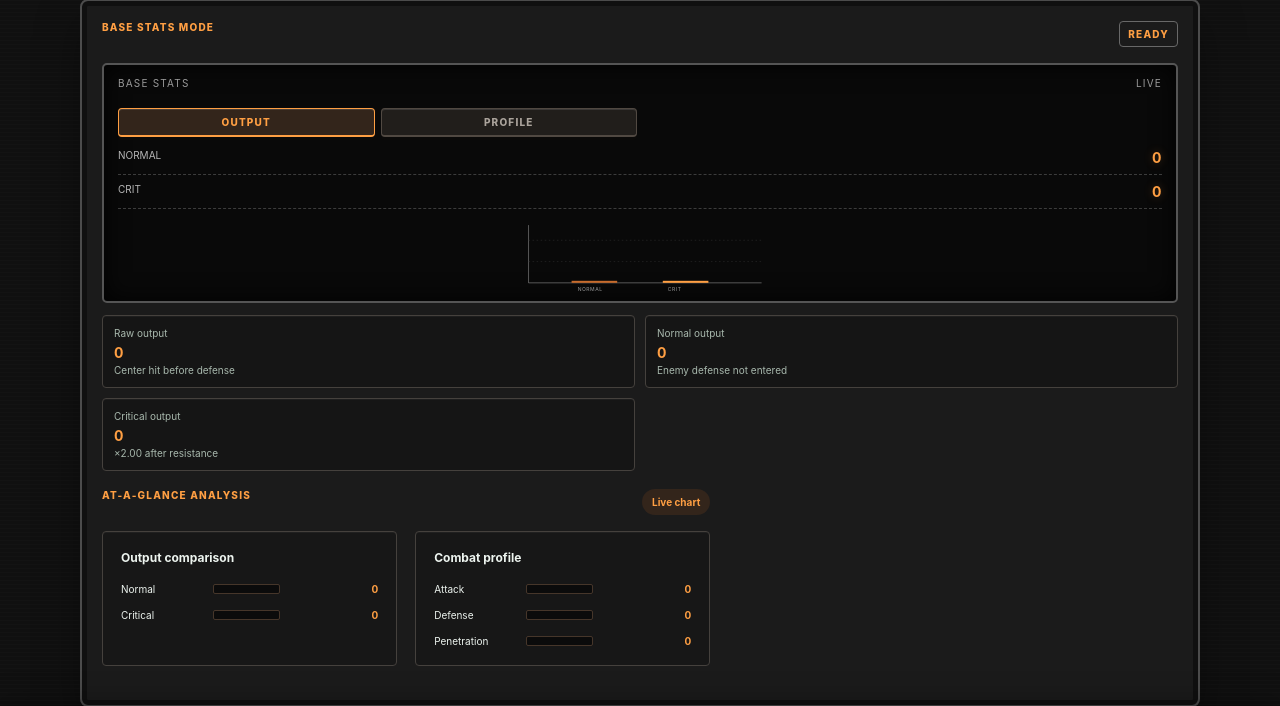
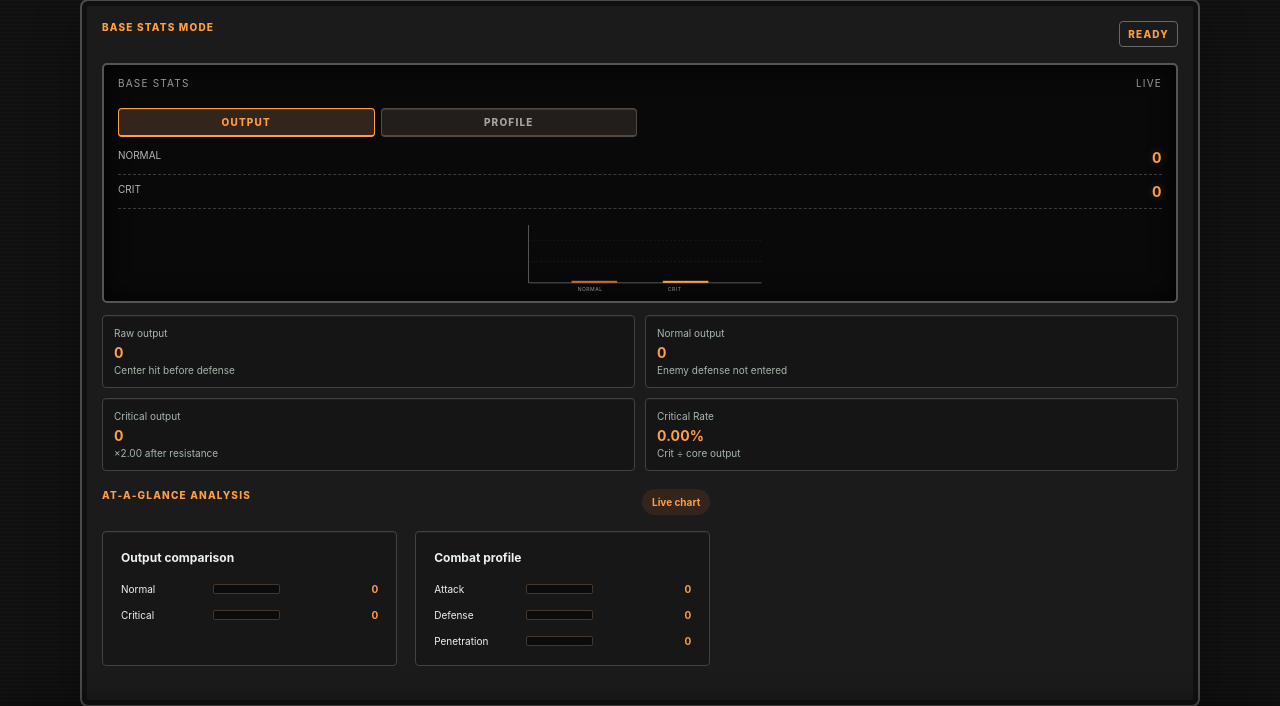
Before and after one commit to Jo11yPirate/WHOA_Adventure_Calculator, a Flask app: page / in a window 1280 px wide, after a click that opens the changed part. Shown: the part 19-725 px from the top of the page. Run offline with Flask 3, Linux system fonts and the light colour scheme.

Commit message:
Show calculated critical rate
Co-authored-by: Copilot <223556219+Copilot@users.noreply.github.com>

```diff
--- a/static/dashboard.js
+++ b/static/dashboard.js
@@ -180,6 +180,7 @@ function runRecalculationPipeline() {
     const effectiveDefense = 0;
     const mitigation = 1;
     const criticalMultiplier = 2;
+    const criticalRate = coreOutput ? (critRating / coreOutput) * 100 : 0;
     const damageReceived = (incomingDamage * (1 - damageReduction)) /
       (1 + defenseScore * defenseBonus);
     const critEvaluation = effectiveStat("Critical_Rate_Percentage", critRating);
@@ -187,6 +188,7 @@ function runRecalculationPipeline() {
     document.getElementById("res-raw").textContent = format(rawOutput);
     document.getElementById("res-normal").textContent = format(rawOutput * mitigation);
     document.getElementById("res-crit").textContent = format(rawOutput * mitigation * criticalMultiplier);
+    document.getElementById("res-critical-rate").textContent = `${criticalRate.toFixed(2)}%`;
     const tankResult = document.getElementById("res-tank");
     if (tankResult) tankResult.textContent = format(damageReceived);
     document.getElementById("log-mitigation").textContent = `×${mitigation.toFixed(3)}`;
--- a/templates/index.html
+++ b/templates/index.html
@@ -140,6 +140,7 @@
               <article class="metric"><span>Raw output</span><strong id="res-raw">{{ "{:,.0f}".format(stats.raw_output) }}</strong><small>Center hit before defense</small></article>
               <article class="metric"><span>Normal output</span><strong id="res-normal">{{ "{:,.0f}".format(stats.mitigated_output) }}</strong><small id="log-mitigation">Enemy defense not entered</small></article>
               <article class="metric"><span>Critical output</span><strong id="res-crit">{{ "{:,.0f}".format(stats.critical_output) }}</strong><small id="log-crit-mult">×{{ "%.2f"|format(stats.critical_multiplier) }} after resistance</small></article>
+              <article class="metric"><span>Critical Rate</span><strong id="res-critical-rate">{{ "%.2f"|format(stats.critical_rate) }}%</strong><small>Crit ÷ core output</small></article>
             </div>
             <div class="recommendation warrior-only">
               <p class="eyebrow">Warrior Survivability</p>
@@ -204,6 +205,7 @@
               <article class="metric"><span>Raw output</span><strong id="res-raw">0</strong><small>Center hit before defense</small></article>
               <article class="metric"><span>Normal output</span><strong id="res-normal">0</strong><small id="log-mitigation">Enemy defense not entered</small></article>
               <article class="metric"><span>Critical output</span><strong id="res-crit">0</strong><small id="log-crit-mult">×1.50</small></article>
+              <article class="metric"><span>Critical Rate</span><strong id="res-critical-rate">0.00%</strong><small>Crit ÷ core output</small></article>
             </div>
             <div class="recommendation warrior-only">
               <p class="eyebrow">Tank result</p>
```
